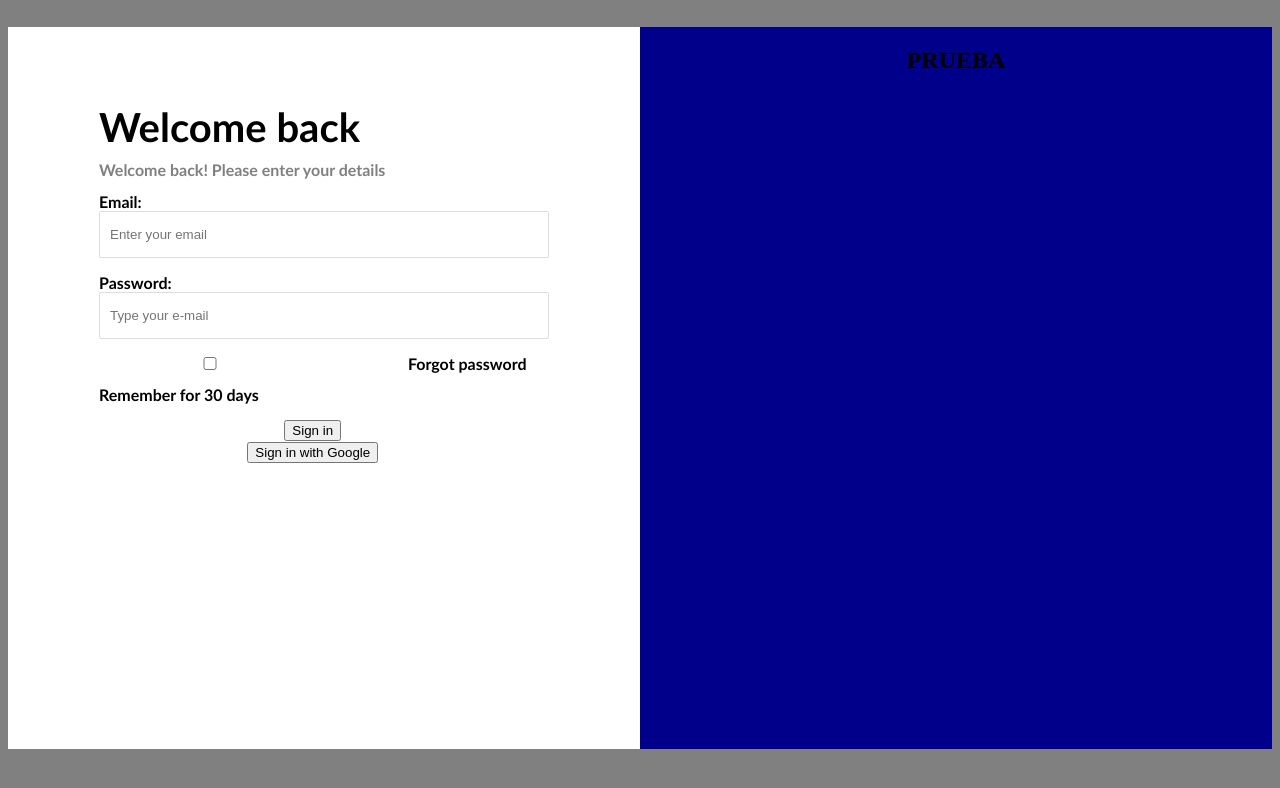
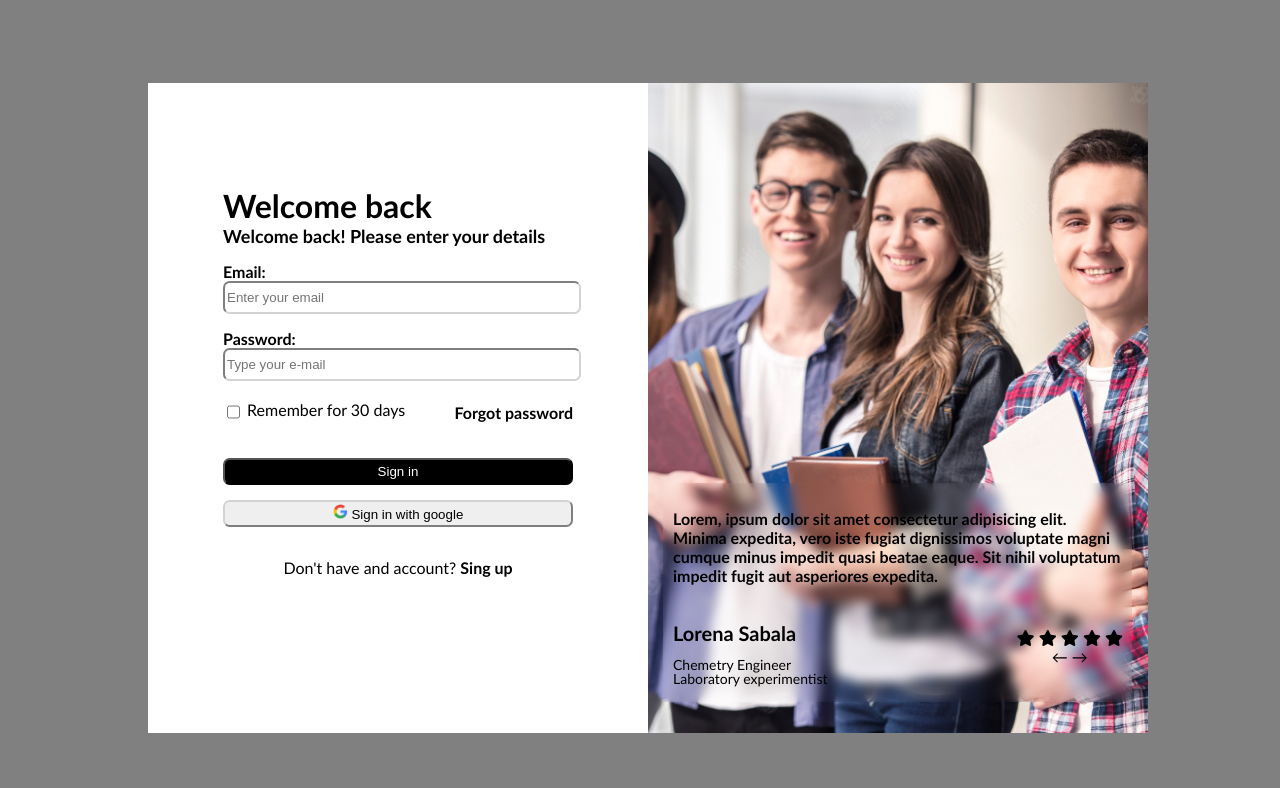
Before and after one commit to RodrigoGarcia-Ksquare/AIV_, a plain HTML site: page index.html in a window 1280 px wide. Drawn offline with Linux system fonts and the light colour scheme.

Commit message:
Updated proper file

```diff
--- a/index.html
+++ b/index.html
@@ -1,27 +1,28 @@
-<!-- Both files must be in the same level of location -->
+<!DOCTYPE html>
+<html lang="en">
+<head>
+    <meta charset="UTF-8">
+    <meta http-equiv="X-UA-Compatible" content="IE=edge">
+    <meta name="viewport" content="width=device-width, initial-scale=1.0">
+    <title>Document</title>
+    <link rel="stylesheet" href="/AIV_/style.css">
 
-<!-- index.html -->
-<!DOCTYPE html>
-<html>
+    <script src="https://kit.fontawesome.com/e2f71cc612.js" crossorigin="anonymous"></script>
 
-    <head>
-        <title>CSS Template</title>
-        <link rel='stylesheet' href='/AIV_/style.css' type='text/css' />
 </head>
-
     <body>
 
-        <section class="FlexContainer">
+        <div class="flexBox">
 
-            <div class="login">
-                <main class="loginStyle">
+            <main class="logIn info">
+                <div class="size">
 
                     <header>
                         <h1>Welcome back</h1>
                         <h2>Welcome back! Please enter your details</h2>
                     </header>
 
-                    <form class="position">
+                    <form>
                             <div>
                                 <label for="e-mail">
                                     Email:
@@ -38,42 +39,81 @@
                                 <input type="password" name="user_password" id="password" placeholder="Type your e-mail">
                             </div>
 
-                        <div id="checkBox">
-                            <div style="text-align: left;">
-
-                                <input type="checkbox" name="user_check" id="check">
-
-                                <label for="check">
-                                    Remember for 30 days
-                                </label>
+                            <!--CHECK BOX FOR REMEMBER-->
+                            <div id="checkBox" class="row">
+                                <div style="text-align: left; font-weight: lighter;">
+                                    <input type="checkbox" name="user_check" id="checkbox">
+                                    <label for="checkbox">Remember for 30 days</label>
                                 </div>
 
-                            <div style="text-align: right;">
+                                <div style="margin-left: auto;">
                                     Forgot password
                                 </div>
                             </div>
 
-                        <div id="boxButton">
+                            <div class="flexBox_button">
                                 <div>
-                                <button>Sign in</button>
+                                    <button id="signIn">
+                                        Sign in
+                                    </button>
                                 </div>
+
                                 <div>
-                                <button>Sign in with Google</button>
+                                    <button id="google">
+                                        <img src="/AIV_/google.png" alt="google" width="15px" class="center">
+                                        Sign in with google
+                                    </button>
+                                </div>
+                            </div>
+                    </form>
+
+                    <footer>
+                        <p>
+                            Don't have and account? <a href="#">Sing up</a>
+                        </p>
+
+                    </footer>
+                </div>
+            </main>
+
+            <main class="testimony info">
+                <div class="size">
+                    <div style="font-weight: bolder;">
+                        <p>Lorem, ipsum dolor sit amet consectetur adipisicing elit. Minima expedita, vero iste fugiat dignissimos voluptate magni cumque minus impedit quasi beatae eaque. Sit nihil voluptatum impedit fugit aut asperiores expedita.</p>
+                    </div>
+                    <!--Flexbox rox-->
+                    <div class="flexBox_row">
+                        <div style="margin-right:auto;">
+                            <div style="font-size: 20px; font-weight: bolder;">
+                                <p>Lorena Sabala</p>
+                            </div>
+                            <div style="font-size: 14px; line-height: 0;">
+                                <p>Chemetry Engineer</p>
+                                <p>Laboratory experimentist</p>
                             </div>
                         </div>
 
-                    </form>
+                        <div class="flexBox_column">
+                            <div>
+                                <i class="fa-solid fa-star"></i>
+                                <i class="fa-solid fa-star"></i>
+                                <i class="fa-solid fa-star"></i>
+                                <i class="fa-solid fa-star"></i>
+                                <i class="fa-solid fa-star"></i>
+                            </div>
+                            <div>
+                                <span>&#8592;</span>
+                                <span>&#8594;</span>
+                            </div>
+                        </div>
+                    </div>
 
+
+
+                </div>
             </main>
 
         </div>
 
-            <div class="info">
-                <h1>PRUEBA</h1>
-            </div>
-
-        </section>
-
     </body>
-
 </html>
--- a/style.css
+++ b/style.css
@@ -1,84 +1,116 @@
-/* styles.css */
 body{
-    background-color: grey;
-    text-align: center;
-}
-
-.FlexContainer {
-    display: flex;
-    flex-wrap: nowrap;
-    justify-content: center;
-    align-items: center;
-    align-content: center;
-    width: auto;
-    background-color: grey;
-    height: 95vh;
-    overflow: auto;
-    flex-direction: row;
-}
-
-.FlexContainer div {
-    width: 95%;
-    height: 95%;
-    margin: 0px;
-}
-
-.FlexContainer div.login{
-    background-color: white;
-}
-
-.FlexContainer div.info{
-    background-color: darkblue;
-}
-
-.loginStyle{
-    max-width: 600px;
-    margin: 100px auto;
-    padding: 30px auto;
-    max-width: 450px;
+    background-color: gray;
     text-align: left;
     font-family: Calibri;
 }
 
-.loginStyle h1{
-    font-size: 2.5em;
-    line-height: 0%;
+h1{font-size: xx-large; margin-bottom: 0;}
+h2{font-size: large; margin-top: 0;}
+a{ text-decoration: none; color: black; font-weight: bolder;}
+
+footer{
+    text-align: center;
+    font-weight: lighter;
 }
 
-.loginStyle h2{
-    font-size: 1em;
-    color: gray;
-    font-weight: bold;
+.flexBox{
+    display: flex;
+    flex-direction: row;
+    justify-content: center;
+    align-content: center;
+    align-items: center;
+    width: 100vw;
+    height: 100vh;
 }
 
-.position label{
-    font-weight: bold;
+.row{
+    display: flex;
+    flex-direction: row;
+    justify-content: center;
+    align-content: center;
+    align-items: center;
 }
 
-.position input {
-    display: block;
-    padding: 15px 10px;
-    margin-bottom: 15px;
-    width: 100%;
-    border: 1px solid #ddd;
-    transition: border-width 0.2s ease;
-    border-radius: 2px;
-    color: #ccc;
+.flexBox_button{
+    display: flex;
+    flex-direction: column;
 }
 
-#checkBox{
+.logIn{
+    background-color: white;
+    font-weight: bolder;
+}
+
+.logIn .size{
+    max-width: 350px;
+    margin: 50px auto;
+    background-color: white;
+    padding: 2em;
+}
+
+.testimony{
+    background-image: url('/AIV_/alumno.jpg');
+    background-size: cover;
+    background-position: center;
+}
+
+.flexBox_row{
     display: flex;
-    font-weight: bolder;
+    flex-direction: row;
+    justify-content: center;
+    align-content: center;
+    align-items: center;
+    width: 100%;
+}
+
+.flexBox_column{
+    display: flex;
+    flex-direction: column;
+    justify-content: center;
+    align-content: center;
+    align-items: center;
+}
+
+.testimony .size{
+    /*background-color: rebeccapurple;*/
+    max-width: 450px;
+    padding: 0.6em;
+    margin: 400px auto;
+    display: flex;
+    flex-direction: column;
+    justify-content: center;
+    align-content: center;
+    align-items: center;
+    backdrop-filter: blur(6px);
+}
+
+.info{
+    width: 500px;
+    height: 650px;
+}
+
+.logIn .size div{
     margin-bottom: 15px;
 }
 
-#boxButton{
-    text-align: center;
-    display: flex;
-    flex-direction: column;
+input, button{
     width: 100%;
+    height: 2em;
+    border-radius: 0.5em;
+    border-color: lightgray;
 }
 
-#boxbutton sign{
+input[type="checkbox"]{
+    width: auto;
+    vertical-align: middle;
+}
+
+#signIn{
     background-color: black;
+    border-color: black;
+    color: white;
 }
+
+#google{
+    vertical-align: middle;
+}
```
Lines whose indentation alone changed are shown as unchanged.
